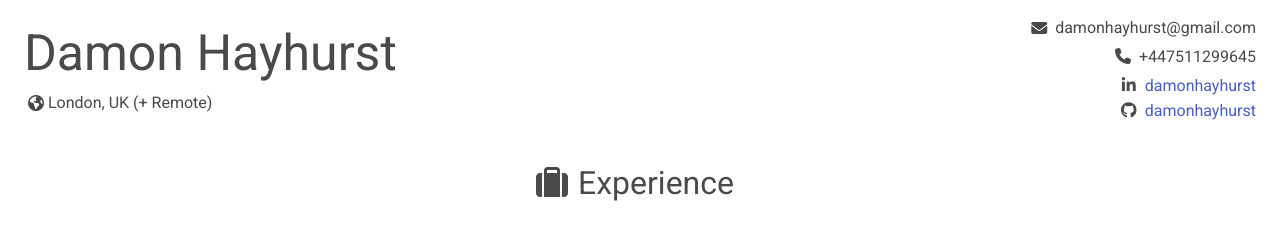
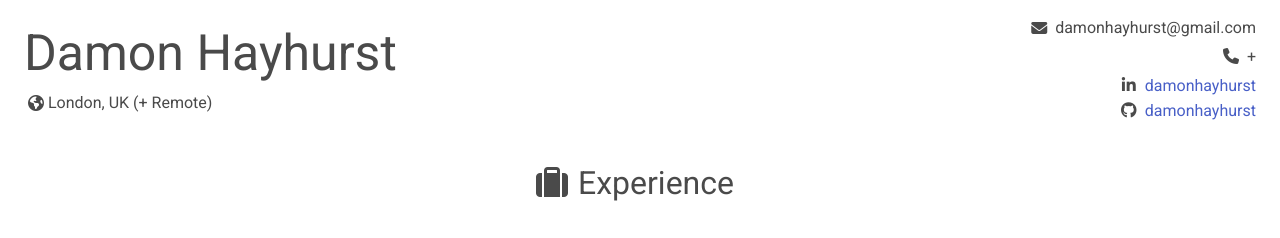
Before and after one commit to damonhayhurst/cv, a Jekyll site: the page built from README.md, in a window 1280 px wide and 900 px high. Shown: the top 238 px of the window. Built offline with Jekyll 4.4.1, drawn with Linux system fonts in a browser that asks for light colours; nearby versions of some CDN libraries.

Commit message:
remove phone

```diff
--- a/_data/profile.yml
+++ b/_data/profile.yml
@@ -1,5 +1,5 @@
 location: London, UK (+ Remote)
 email: damonhayhurst@gmail.com
-telephone: +447511299645
+telephone:
 linkedin: damonhayhurst
 github: damonhayhurst
```
